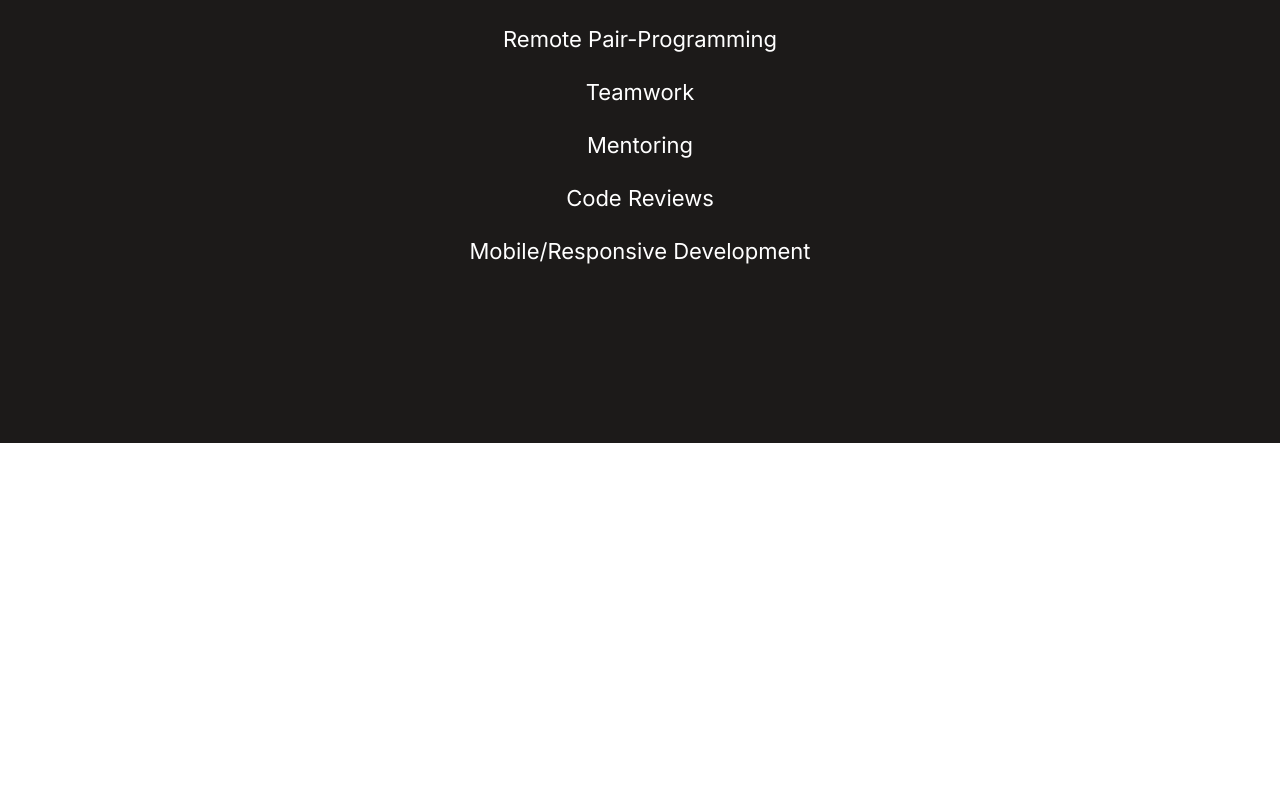
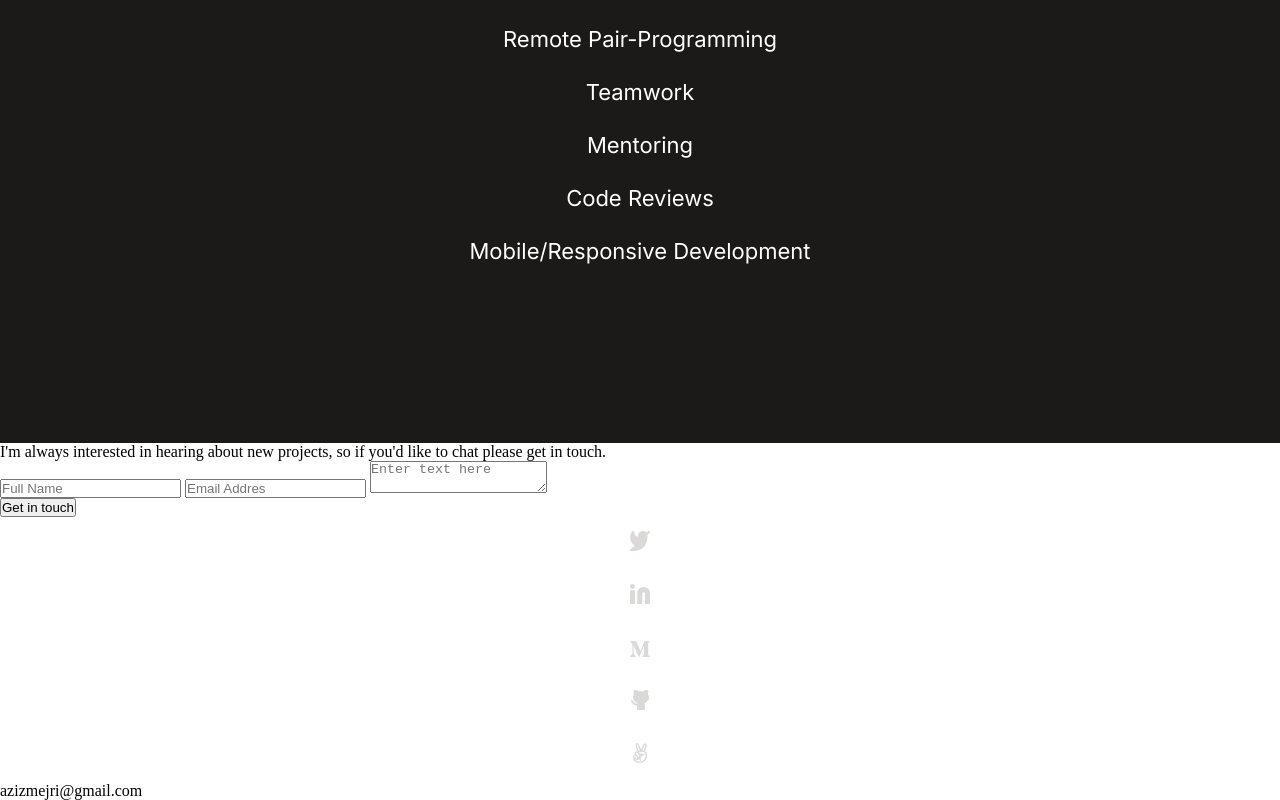
Before and after one commit to Santiago220991/Small-Portfolio, a plain HTML site: page index.html in a window 1280 px wide. Shown: the part 6264-7064 px from the top of the page. Before the commit the page ends 6707 px from the top, so only its background shows below. Drawn offline with Linux system fonts and the light colour scheme.

Commit message:
Create contact form

```diff
--- a/index.html
+++ b/index.html
@@ -289,6 +289,33 @@
           </ul>
         </div>
       </div>
+
+<section class="contact-me">
+  <div>
+  <p class="contact-text">I'm always interested in hearing about new projects, so if you'd like to chat please get in touch.</p>
+  </div>
+  <div>
+  <form action="https://formspree.io" method="post">
+  <input type="text" id="name" name="name" placeholder="Full Name" maxlength="90" required>
+  <input type="text" id="email" name="email" placeholder="Email Addres" required>
+  <textarea name="textarea" placeholder="Enter text here" required></textarea>
+  <div><button id="footer-button" type="submit">Get in touch</button></div>
+  </form>
+  </div>
+  <div class="social-media">
+  <ul>
+  <li><a><img src="./media/svg/twitter.svg" alt="twitter"></a></li>
+  <li><a><img src="./media/svg/linkedin.svg" alt="linkedin"></a></li>
+  <li><a><img src="./media/svg/medium.svg" alt="m_image"></a></li>
+  <li><a><img src="./media/svg/github.svg" alt="github"></a></li>
+  <li><a><img src="./media/svg/angel.svg" alt="angel"></a></li>
+  </ul>
+  </div>
+  <div class="email-container">
+  <a>azizmejri@gmail.com</a>
+  </div>
+  </section>
+
     </main>
 
     <script
```
